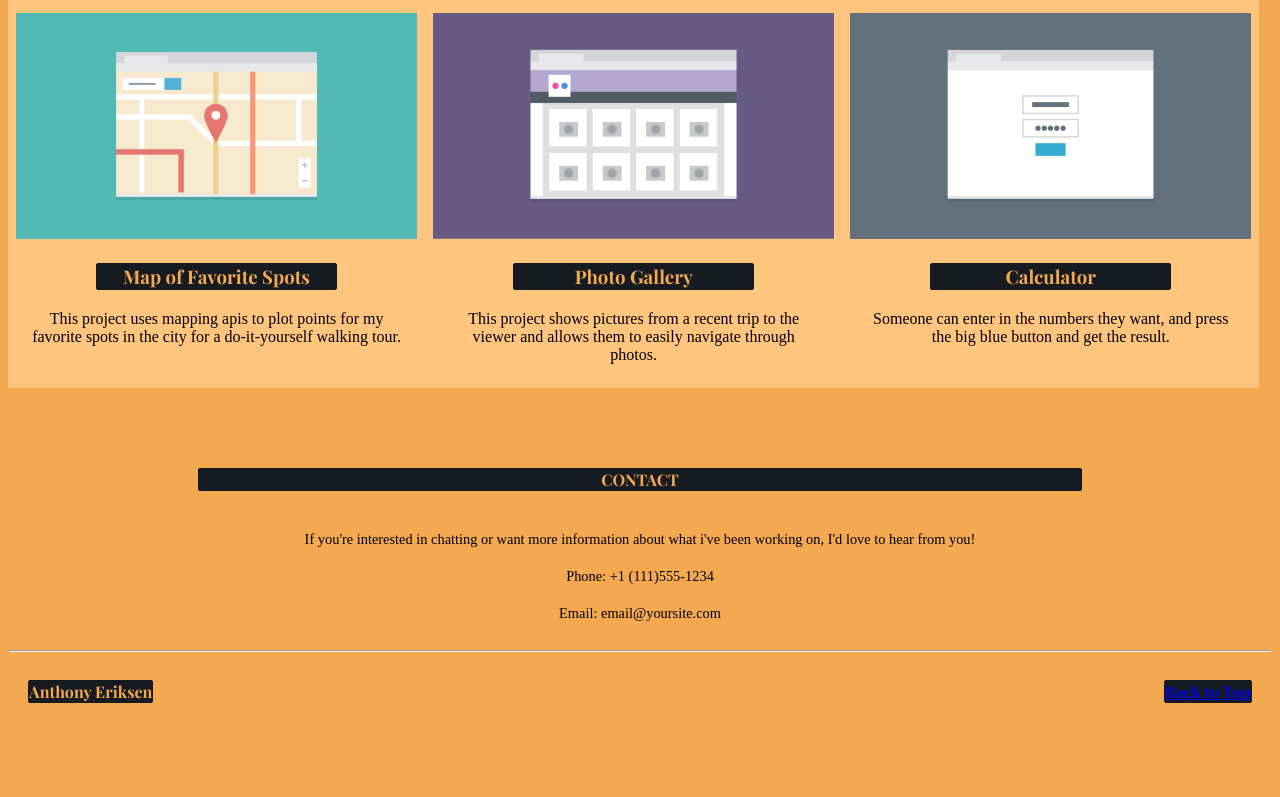
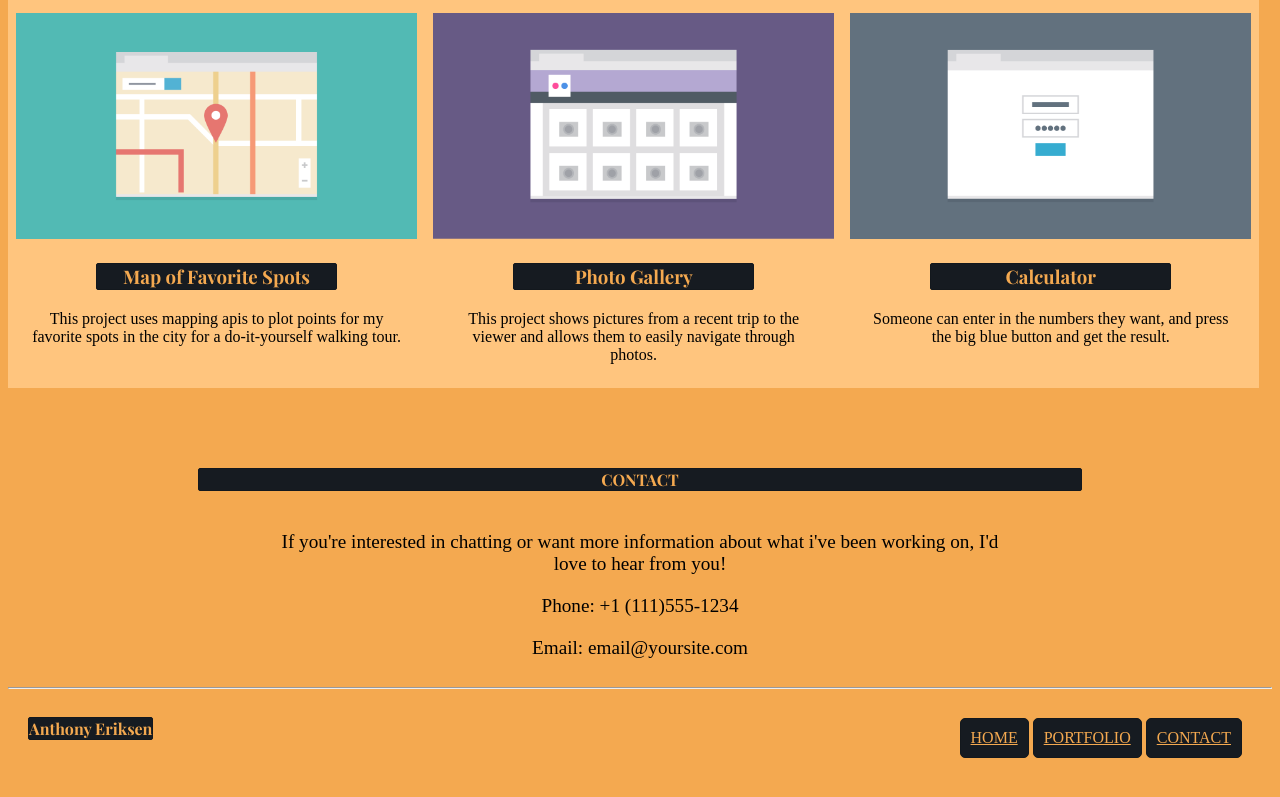
Before and after one commit to AnthonyJRay/TechDegree_Project-2, a plain HTML site: page index.html in a window 1280 px wide. Shown: the part 915-1712 px from the top of the page. Before the commit the page ends 1656 px from the top, so only its background shows below. Drawn offline with nearby package versions, Linux system fonts and the light colour scheme.

Commit message:
Edited both HTML and CSS.
Fixed a font issue, removed text shadowing on the h1, added a nav in the footer on larger screens, fixed width properties to display header correctly, and slightly increased paragraph size for better readability.

```diff
--- a/css/styles.css
+++ b/css/styles.css
@@ -1,5 +1,5 @@
 * {
-    font-family: 'Playfair Display', serif;
+    font-family: 'Ubuntu', serif;
     box-sizing: border-box;
 }
 
@@ -15,27 +15,11 @@ body {
 
 ul {
     list-style-type: none;
-    max-width: 100%;
     padding: 0;
 }
 
 .nav-links {
     color:#F4A950;
-}
-
-h1 {
-    text-shadow: 0 1px 0 rgb(63, 56, 56),
-               0 2px 0 #4e4545,
-               0 3px 0 rgb(53, 46, 46),
-               0 4px 0 #4d4444,
-               0 5px 0 rgb(37, 29, 29),
-               0 6px 1px rgba(0,0,0,.1),
-               0 0 5px rgba(0,0,0,.1),
-               0 1px 3px rgba(0,0,0,.3),
-               0 3px 5px rgba(0,0,0,.2),
-               0 5px 10px rgba(0,0,0,.25),
-               0 10px 10px rgba(0,0,0,.2),
-               0 20px 20px rgba(0,0,0,.15);
 }
 
 a:hover {
@@ -49,6 +33,7 @@ a:visited {
 h1{
     font-size: 2.3em;
     text-align: center;
+    font-family: 'Playfair Display', serif;
 }
 
 header {
@@ -57,12 +42,12 @@ header {
 
 h2,h3,h4{
     text-align: center;
+    font-family: 'Playfair Display', serif;
     color: #F4A950;
     background: #161B21;
     margin: 20px auto;
     border: solid 1px  rgb(19, 24, 29);
     border-radius: 2px;
-    max-width: 40%;
     }
 
 li {
@@ -72,7 +57,6 @@ li {
     margin: 5px auto;
     border: solid 1px  rgb(19, 24, 29);
     border-radius: 5px;
-    max-width:75%;
 }
 
 li:hover {
@@ -91,11 +75,11 @@ img {
 
 p {
     text-align: center;
-    max-width: 100%;
     padding: 0 5px;
     margin: 0 10px;
     font-family: "ubuntu";
-    font-size: .9em;
+    font-size: 1.2em;
+    max-width: 100%
 }
 
 
@@ -133,6 +117,10 @@ footer {
 
 #bottom-home:hover {
     transform: scale(1.1);
+}
+
+.bottom-nav {
+    display: none;
 }
 
 /* Media Queries (768 px) */
@@ -195,6 +183,16 @@ footer{
 #email {
     padding-bottom: 20px;
 }
+
+#bottom-home {
+    display: none;
+}
+
+.bottom-nav {
+    display: inline-block;
+    float: right;
+    margin-right: 20px;
+}
 }
 
 /* Media Queries (1024 px) */
--- a/index.html
+++ b/index.html
@@ -78,6 +78,14 @@
     <h4 id="bottom-name">Anthony Eriksen</h4>
     <h4 id="bottom-home"><a href="#home">Back to Top</a></h4>
 
+    <nav class="bottom-nav clearfix">
+            <ul>
+                <li><a href="#home" class="nav-links">HOME</a></li>
+                <li><a href="#portfolio" class="nav-links">PORTFOLIO</a></li>
+                <li><a href="#contact" class="nav-links">CONTACT</a></li>
+            </ul>
+        </nav>
+
 </footer>
 
 </body>
```
